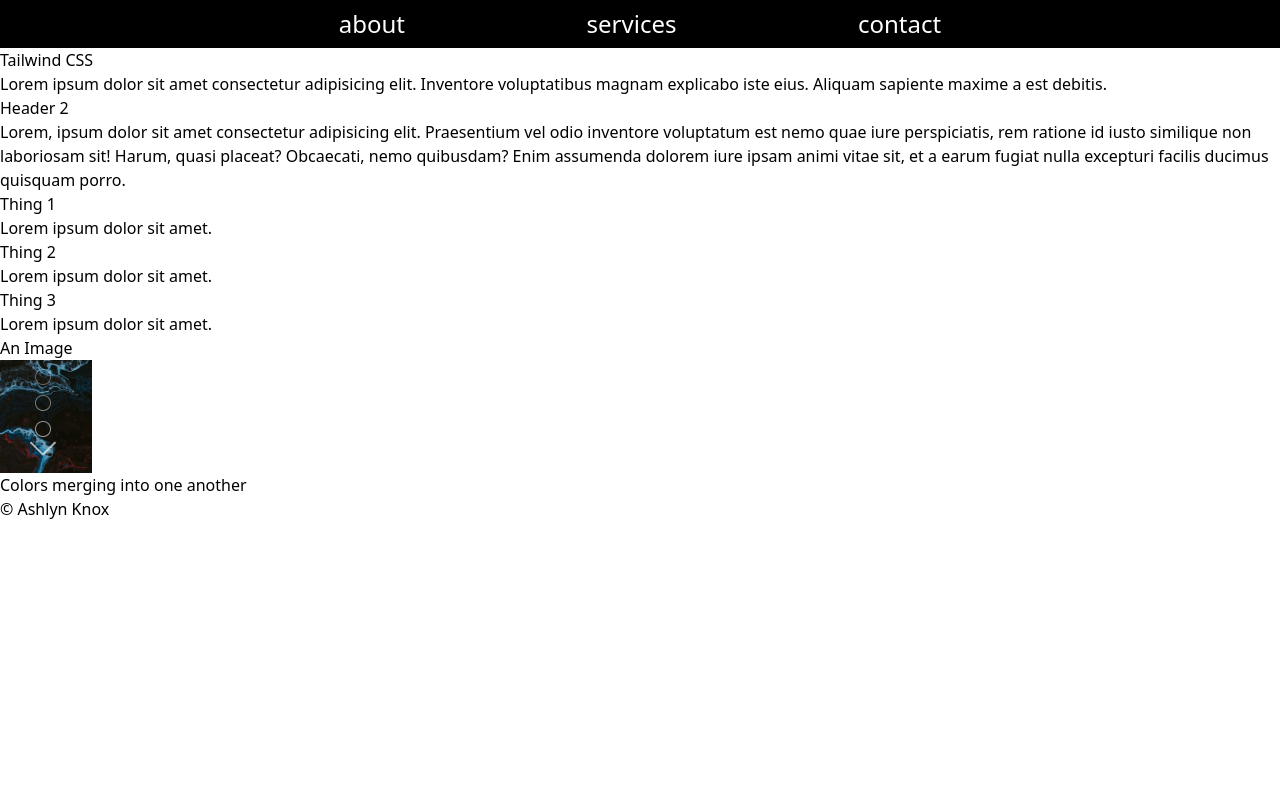
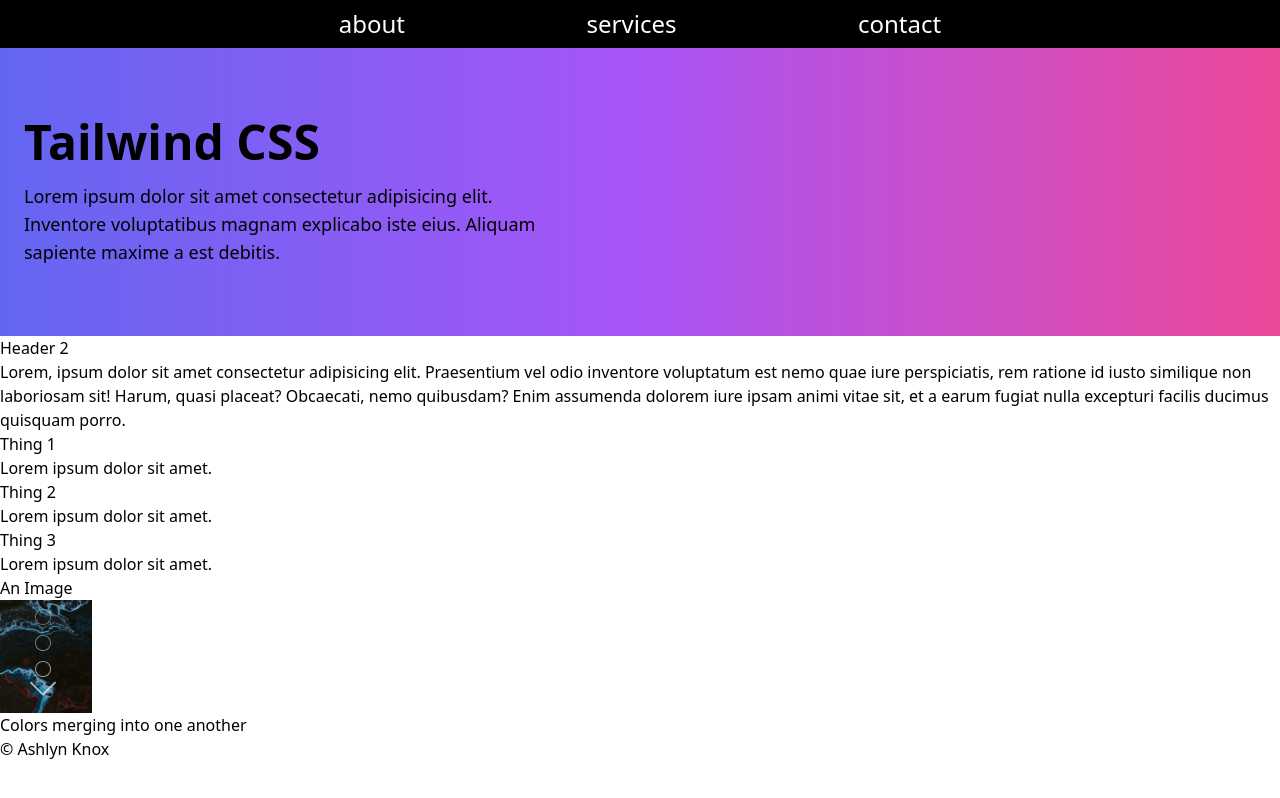
Before and after one commit to ashx3s/tailwind-example-f22, a website: page index.html in a window 1280 px wide. Drawn offline with Linux system fonts and the light colour scheme.

Commit message:
styled header with gradient

```diff
--- a/index.html
+++ b/index.html
@@ -23,14 +23,18 @@
         </li>
       </ul>
     </nav>
-    <main>
-      <header>
-        <h1 class="">Tailwind CSS</h1>
-        <p>
-          Lorem ipsum dolor sit amet consectetur adipisicing elit. Inventore
-          voluptatibus magnam explicabo iste eius. Aliquam sapiente maxime a est
-          debitis.
-        </p>
+    <main class="mx-auto">
+      <header
+        class="flex gap-8 h-72 items-center bg-gradient-to-r from-indigo-500 via-purple-500 to-pink-500"
+      >
+        <div class="container px-6 lg:mx-auto">
+          <h1 class="font-bold text-3xl xl:text-5xl mb-4">Tailwind CSS</h1>
+          <p class="xl:text-lg xl:max-w-lg">
+            Lorem ipsum dolor sit amet consectetur adipisicing elit. Inventore
+            voluptatibus magnam explicabo iste eius. Aliquam sapiente maxime a
+            est debitis.
+          </p>
+        </div>
       </header>
       <section>
         <header>
```
Also changed, not shown: assets/css/output.css.
